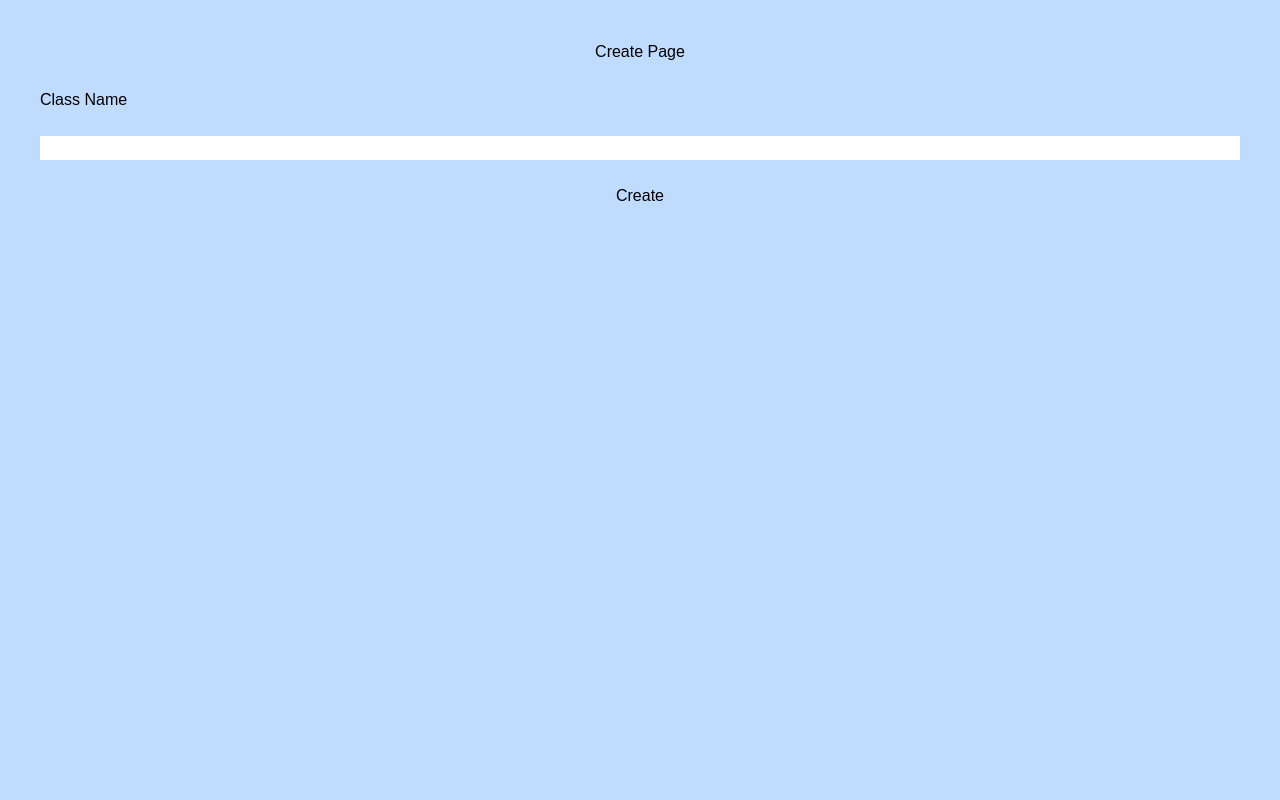
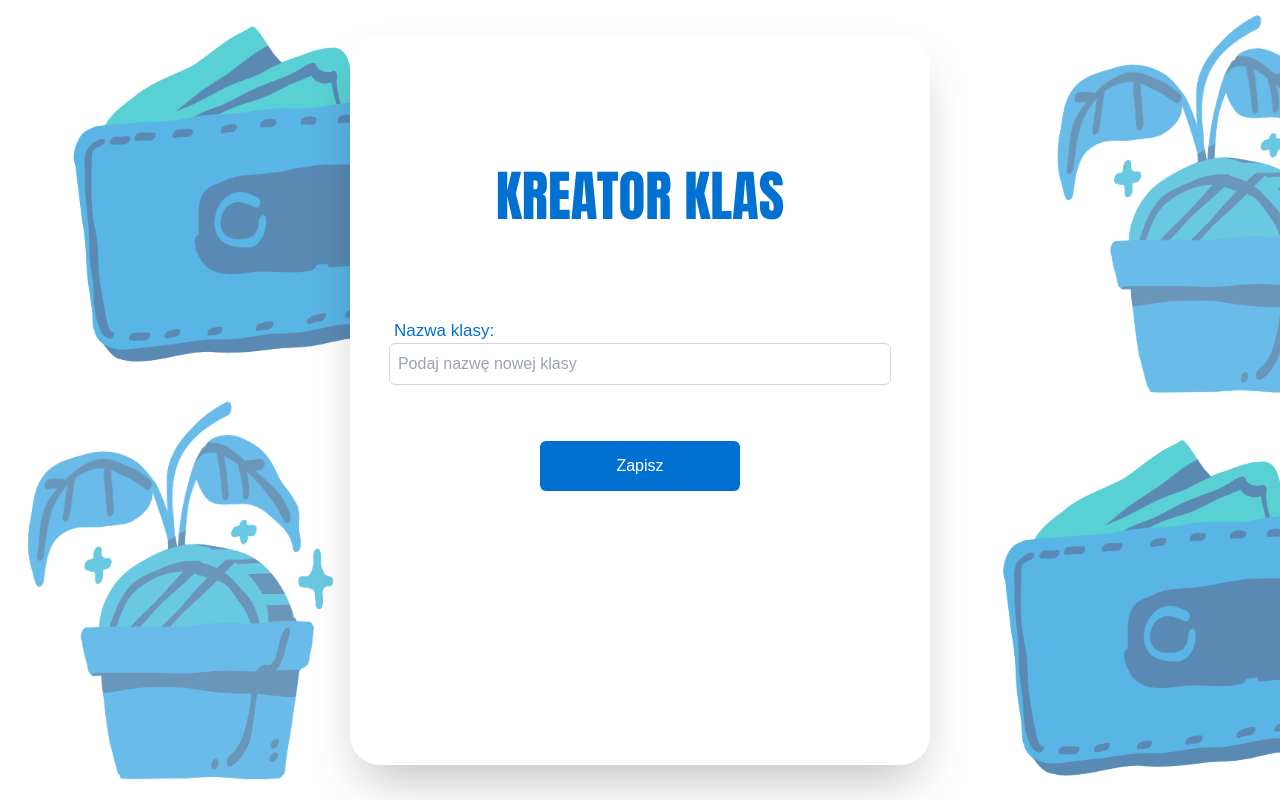
Before and after one commit to MateuszMagd/SchoolMoney, a Next.js app in the folder frontend/: page /class/create in a window 1280 px wide. Built offline with nearby package versions, Linux system fonts and the light colour scheme.

Commit message:
Add graphics to class list

```diff
--- a/frontend/src/app/class/create/page.tsx
+++ b/frontend/src/app/class/create/page.tsx
@@ -15,13 +15,25 @@ const CreatePage = () => {
     };
 
     return (
-        <div className="flex flex-col content-center p-10 space-y-6">
-            <h1 className="text-center">Create Page</h1>
-            <form className="flex flex-col content-center space-y-6" onSubmit={handleSubmit}>
-                <label htmlFor="class-name">Class Name</label>
-                <input type="text" id="classname" name="classname" />
-                <button type="submit">Create</button>
+        <div className="flex flex-col justify-center items-center min-h-screen space-y-14"
+        style={{
+            backgroundImage: "url('/assets/class_edit_background.png')",
+            backgroundSize: "cover",
+        }}>
+         <div className="p-5 bg-white rounded-[30px] w-[580px] h-[730px] shadow-2xl justify-center items-center">
+           <div className="font-anton text-dark_blue mt-[100px] mb-5 text-center" style={{ fontSize: '55px' }}>KREATOR KLAS</div>
+           <label htmlFor="class-name" className="block text-[17px] font-medium text-dark_blue font-[Open_Sans] ml-6 mt-20">Nazwa klasy:</label>
+            <form className="flex flex-col items-center space-y-2" onSubmit={handleSubmit}>
+
+                <input type="text" id="classname" name="classname" placeholder="Podaj nazwę nowej klasy"
+                className="w-[93%] p-2 border border-gray-300 font-[Open_Sans] rounded-md focus:border-dark_blue focus:outline-none text-dark_blue"></input>
+
+                <div className="flex justify-center">
+                    <button type="submit" className="w-[200px] h-[50px] bg-dark_blue text-white rounded-md mb-12 mt-12">Zapisz</button>
+                </div>
+
             </form>
+        </div>
         </div>
     );
 };
--- a/frontend/src/app/class/manage/page.tsx
+++ b/frontend/src/app/class/manage/page.tsx
@@ -19,24 +19,36 @@ const ManagePage = () => {
 
 
     return (
-        <div className="flex flex-col items-center h-screen">
-            <h1>Your classes</h1>
-            <table>
-                <thead>
+        <div className="flex flex-col min-h-screen space-y-14"
+            style={{
+                backgroundImage: "url('/assets/class_edit_background.png')",
+                backgroundSize: "cover",}}>
+
+        <div className="container mx-auto bg-white rounded-[30px] shadow-2xl w-[580px] h-[530px] p-6 mt-20">
+            <h3 className="text-[55px] font-anton text-dark_blue mt-5 mb-4 text-center">TWOJE KLASY</h3>
+            <table className="table-auto w-full space-x-5 font-[Open_Sans] text-[18px] text-dark_blue mt-10">
+                <thead className="text-[20px] font-bold ">
                     <tr>
-                        <th>Nazwa Klasy</th>
+                        <th className="pb-4">NAZWA KLASY</th>
                     </tr>
                 </thead>
                 <tbody>
                     {classes.map((classData) => (
-                        <tr key={classData.sessionId}>
+                        <tr className="text-center pt-4" key={classData.sessionId}>
                             <td>{classData.className}</td>
-                            <td><RouterButton page={`class/manage/${classData.sessionId}`}buttonString="Manage"/></td>
+                            <div className="flex justify-center items-center text-[15px]">
+                                <td><RouterButton page={`class/manage/${classData.sessionId}`}buttonString="Zarządzaj"
+                                color="bg-dark_blue"
+                                width="w-[180px]"
+                                height="h-[40px]"/></td>
+                            </div>
+
                         </tr>
                     ))}
                 </tbody>
             </table>
         </div>
+        </div>
     );
 };
 
```
Also changed, not shown: frontend/public/assets/class_edit_background.png (added).
